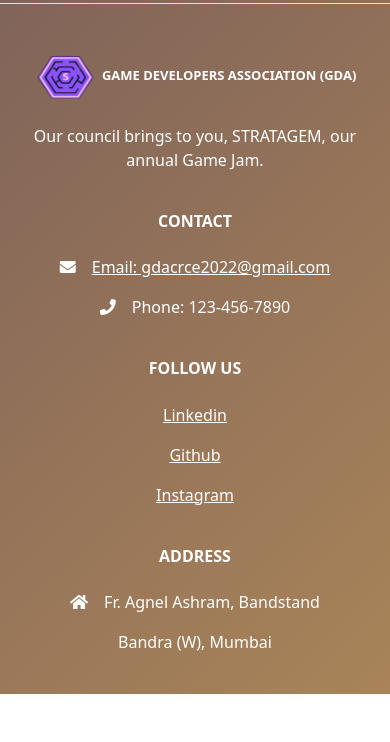
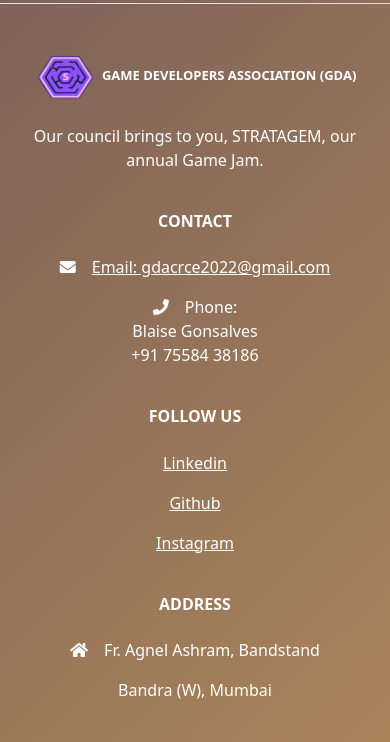
Before and after one commit to Game-Developers-Association-CRCE-2023/STRATAGEM, a plain HTML site: page index.html in a window 390 px wide. Shown: the part 2231-2973 px from the top of the page. Before the commit the page ends 2925 px from the top, so only its background shows below. Drawn offline with nearby package versions, Linux system fonts and the light colour scheme; a web font is replaced by a local one.

Commit message:
phone number change

```diff
--- a/index.html
+++ b/index.html
@@ -184,7 +184,7 @@
                         <p>
                         <a href="mailto:gdacrce2022@gmail.com" class="text-reset"><i class="fas fa-envelope me-3"></i>Email: gdacrce2022@gmail.com</a>
                         </p>
-                        <p><i class="fas fa-phone me-3"></i>Phone: 123-456-7890</p>
+                        <p><i class="fas fa-phone me-3"></i>Phone: <br>Blaise Gonsalves <br>+91 75584 38186</p>
                     </div>
 
                     <div class="col-md-3 col-lg-2 col-xl-2 mx-auto mb-4">
```
